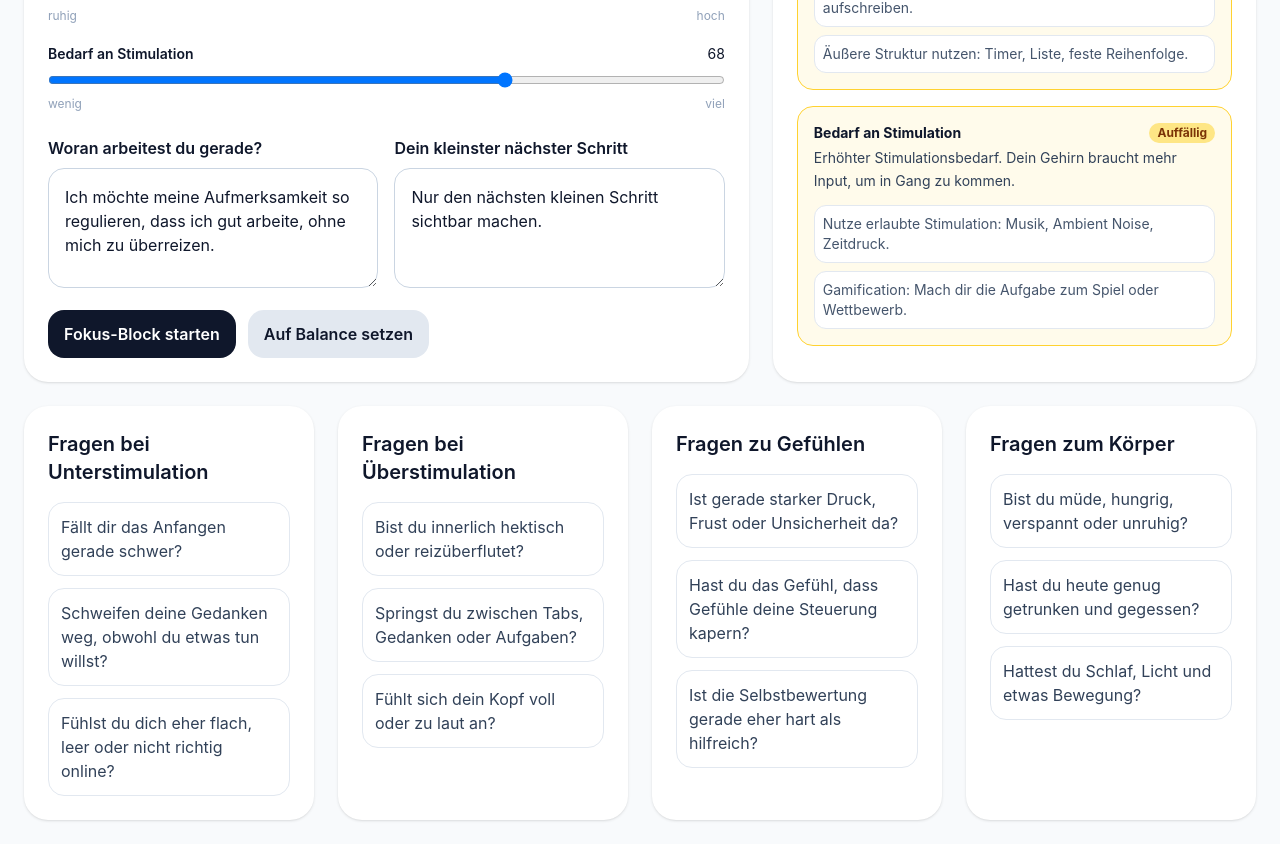
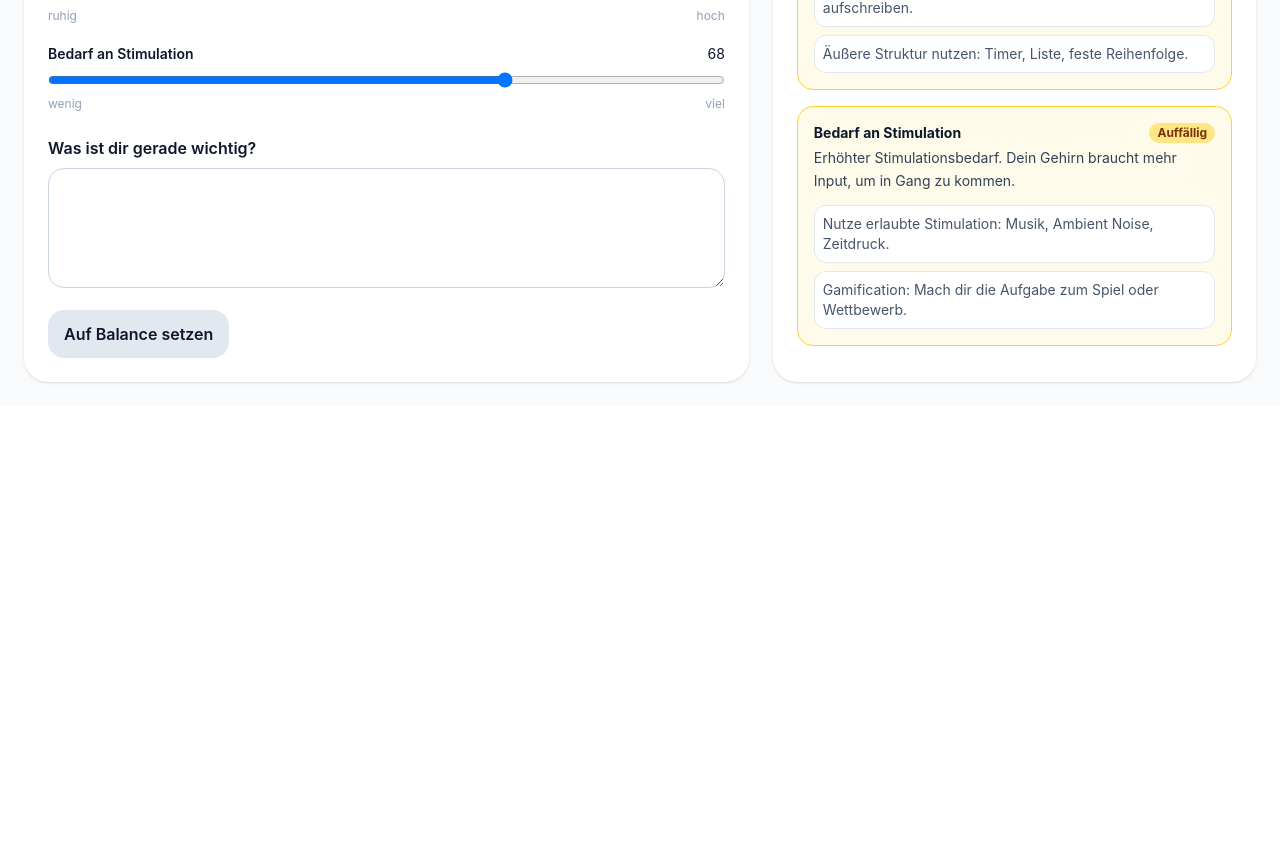
Before and after one commit to RobertMischke/self-regulation, an Angular app: page /dashboard/adhs-regulation in a window 1280 px wide. Shown: the part 820-1664 px from the top of the page. After the commit the page ends 1226 px from the top, so only its background shows below. Built offline with nearby package versions, Linux system fonts and the light colour scheme.

Commit message:
feat: streamline dashboard configuration by removing question groups and updating default intention

```diff
--- a/src/app/configs/adhs-regulation.config.ts
+++ b/src/app/configs/adhs-regulation.config.ts
@@ -321,43 +321,4 @@ export const adhsRegulationConfig: DashboardConfig = {
     { sliderKey: 'emotionalPressure', target: 28 },
     { sliderKey: 'stimulationNeed', target: 48 },
   ],
-
-  questionGroups: [
-    {
-      title: 'Fragen bei Unterstimulation',
-      questions: [
-        'Fällt dir das Anfangen gerade schwer?',
-        'Schweifen deine Gedanken weg, obwohl du etwas tun willst?',
-        'Fühlst du dich eher flach, leer oder nicht richtig online?',
-      ],
-    },
-    {
-      title: 'Fragen bei Überstimulation',
-      questions: [
-        'Bist du innerlich hektisch oder reizüberflutet?',
-        'Springst du zwischen Tabs, Gedanken oder Aufgaben?',
-        'Fühlt sich dein Kopf voll oder zu laut an?',
-      ],
-    },
-    {
-      title: 'Fragen zu Gefühlen',
-      questions: [
-        'Ist gerade starker Druck, Frust oder Unsicherheit da?',
-        'Hast du das Gefühl, dass Gefühle deine Steuerung kapern?',
-        'Ist die Selbstbewertung gerade eher hart als hilfreich?',
-      ],
-    },
-    {
-      title: 'Fragen zum Körper',
-      questions: [
-        'Bist du müde, hungrig, verspannt oder unruhig?',
-        'Hast du heute genug getrunken und gegessen?',
-        'Hattest du Schlaf, Licht und etwas Bewegung?',
-      ],
-    },
-  ],
-
-  defaultTask: 'Ich möchte meine Aufmerksamkeit so regulieren, dass ich gut arbeite, ohne mich zu überreizen.',
-  defaultMicroCommitment: 'Nur den nächsten kleinen Schritt sichtbar machen.',
-  resetMicroCommitment: 'Den kleinsten nächsten Schritt auswählen und anfangen.',
 };
--- a/src/app/configs/emotion-regulation.config.ts
+++ b/src/app/configs/emotion-regulation.config.ts
@@ -297,43 +297,4 @@ export const emotionRegulationConfig: DashboardConfig = {
     { sliderKey: 'frustration', target: 20 },
     { sliderKey: 'bodyTension', target: 25 },
   ],
-
-  questionGroups: [
-    {
-      title: 'Emotionaler Druck',
-      questions: [
-        'Fühlst du gerade inneren Druck, ohne klaren Auslöser?',
-        'Reagierst du stärker als die Situation es erfordert?',
-        'Fällt es dir schwer, zur Ruhe zu kommen?',
-      ],
-    },
-    {
-      title: 'Scham & Selbstbewertung',
-      questions: [
-        'Bewertest du dich gerade hart für etwas?',
-        'Hast du das Gefühl, nicht zu genügen?',
-        'Vergleichst du dich gerade mit anderen?',
-      ],
-    },
-    {
-      title: 'Sicherheit & Bindung',
-      questions: [
-        'Fühlst du dich gerade sicher in deinen Beziehungen?',
-        'Hast du das Gefühl, dazuzugehören?',
-        'Gibt es jemanden, den du jetzt anrufen könntest?',
-      ],
-    },
-    {
-      title: 'Körperreaktion',
-      questions: [
-        'Sind Schultern, Kiefer oder Bauch angespannt?',
-        'Hast du einen Kloß im Hals oder Enge in der Brust?',
-        'Ist dein Atem flach oder unregelmäßig?',
-      ],
-    },
-  ],
-
-  defaultTask: 'Ich möchte verstehen, was mich gerade emotional belastet, und einen ersten Schritt zur Regulation finden.',
-  defaultMicroCommitment: 'Einmal bewusst durchatmen und hinspüren.',
-  resetMicroCommitment: 'Kurz innehalten und wahrnehmen, wie es mir gerade geht.',
 };
--- a/src/app/configs/recovery-dashboard.config.ts
+++ b/src/app/configs/recovery-dashboard.config.ts
@@ -288,43 +288,4 @@ export const recoveryDashboardConfig: DashboardConfig = {
     { sliderKey: 'recoveryTime', target: 65 },
     { sliderKey: 'motivation', target: 68 },
   ],
-
-  questionGroups: [
-    {
-      title: 'Energie & Erschöpfung',
-      questions: [
-        'Fühlst du dich schon morgens müde?',
-        'Brauchst du Koffein, um überhaupt zu funktionieren?',
-        'Hast du das Gefühl, dass Erholung nicht mehr reicht?',
-      ],
-    },
-    {
-      title: 'Schlaf & Rhythmus',
-      questions: [
-        'Wachst du nachts auf oder schläfst du unruhig?',
-        'Ist dein Schlafrhythmus gerade regelmäßig?',
-        'Fühlst du dich morgens erholt?',
-      ],
-    },
-    {
-      title: 'Körpersignale',
-      questions: [
-        'Hast du Kopfschmerzen, Rückenschmerzen oder Verspannungen?',
-        'Isst du regelmäßig und ausgewogen?',
-        'Trinkst du genug Wasser?',
-      ],
-    },
-    {
-      title: 'Mentale Last',
-      questions: [
-        'Kreisen deine Gedanken, auch wenn du abschalten willst?',
-        'Fällt es dir schwer, Dinge loszulassen?',
-        'Hast du das Gefühl, nie fertig zu werden?',
-      ],
-    },
-  ],
-
-  defaultTask: 'Ich möchte meinen Energiehaushalt verstehen und herausfinden, was ich heute brauche.',
-  defaultMicroCommitment: 'Einmal kurz innehalten und spüren, wie müde ich wirklich bin.',
-  resetMicroCommitment: 'Einen Moment Ruhe nehmen und nichts leisten müssen.',
 };
--- a/src/app/dashboard/dashboard.component.html
+++ b/src/app/dashboard/dashboard.component.html
@@ -53,36 +53,17 @@
           }
         </div>
 
-        <div class="mt-6 grid gap-4 md:grid-cols-2">
-          <div>
-            <label for="currentTask" class="font-semibold">Woran arbeitest du gerade?</label>
-            <textarea
-              id="currentTask"
-              [value]="currentTask()"
-              (input)="currentTask.set($any($event.target).value)"
-              class="mt-2 min-h-[120px] w-full rounded-2xl border border-slate-300 bg-white p-4"
-            ></textarea>
-          </div>
-
-          <div>
-            <label for="microCommitment" class="font-semibold">Dein kleinster n&#228;chster Schritt</label>
-            <textarea
-              id="microCommitment"
-              [value]="microCommitment()"
-              (input)="microCommitment.set($any($event.target).value)"
-              class="mt-2 min-h-[120px] w-full rounded-2xl border border-slate-300 bg-white p-4"
-            ></textarea>
-          </div>
+        <div class="mt-6">
+          <label for="intention" class="font-semibold">Was ist dir gerade wichtig?</label>
+          <textarea
+            id="intention"
+            [value]="intention()"
+            (input)="intention.set($any($event.target).value)"
+            class="mt-2 min-h-[120px] w-full rounded-2xl border border-slate-300 bg-white p-4"
+          ></textarea>
         </div>
 
-        <div class="mt-4 flex flex-wrap gap-3">
-          <button
-            type="button"
-            (click)="startFocusBlock()"
-            class="rounded-2xl bg-slate-900 px-4 py-3 font-semibold text-white"
-          >
-            Fokus-Block starten
-          </button>
+        <div class="mt-4">
           <button
             type="button"
             (click)="resetToBalanced()"
@@ -91,12 +72,6 @@
             Auf Balance setzen
           </button>
         </div>
-
-        @if (focusMessage()) {
-          <div class="mt-4 whitespace-pre-wrap rounded-2xl bg-slate-100 p-4 text-sm text-slate-700">
-            {{ focusMessage() }}
-          </div>
-        }
       </section>
 
       <div class="grid gap-6">
@@ -165,21 +140,7 @@
       </div>
     </div>
 
-    <!-- Question Groups -->
-    @if (config.questionGroups.length > 0) {
-      <section class="grid gap-6 sm:grid-cols-2 xl:grid-cols-4">
-        @for (group of config.questionGroups; track group.title) {
-          <div class="rounded-3xl bg-white p-6 shadow-sm">
-            <h2 class="mb-4 text-xl font-semibold">{{ group.title }}</h2>
-            <div class="grid gap-3">
-              @for (question of group.questions; track question) {
-                <div class="rounded-2xl border border-slate-200 bg-white p-3 text-slate-700">{{ question }}</div>
-              }
-            </div>
-          </div>
-        }
-      </section>
-    }
+
 
   </div>
 </div>
--- a/src/app/dashboard/dashboard.component.ts
+++ b/src/app/dashboard/dashboard.component.ts
@@ -19,9 +19,7 @@ export class DashboardComponent {
 
   readonly config: DashboardConfig;
   readonly values: WritableSignal<Record<string, number>>;
-  readonly currentTask: WritableSignal<string>;
-  readonly microCommitment: WritableSignal<string>;
-  readonly focusMessage = signal('');
+  readonly intention: WritableSignal<string>;
 
   readonly computedMetrics: Signal<Record<string, number>>;
   readonly regulationValue: Signal<number>;
@@ -45,8 +43,7 @@ export class DashboardComponent {
     }
 
     this.values = signal({ ...this.config.defaultValues });
-    this.currentTask = signal(this.config.defaultTask);
-    this.microCommitment = signal(this.config.defaultMicroCommitment);
+    this.intention = signal(this.config.defaultIntention ?? '');
 
     this.computedMetrics = computed(() => computeAllMetrics(this.config, this.values()));
 
@@ -80,13 +77,6 @@ export class DashboardComponent {
 
   resetToBalanced(): void {
     this.values.set({ ...this.config.resetValues });
-    this.microCommitment.set(this.config.resetMicroCommitment);
-    this.focusMessage.set('');
-  }
-
-  startFocusBlock(): void {
-    this.focusMessage.set(
-      `Aktiver Modus: ${this.activeMode().label}\n\nAktuelle Aufgabe: ${this.currentTask()}\n\nNächster Schritt: ${this.microCommitment()}`
-    );
+    this.intention.set(this.config.defaultIntention ?? '');
   }
 }
--- a/src/app/pages/home/home.component.ts
+++ b/src/app/pages/home/home.component.ts
@@ -84,8 +84,7 @@ import { getAllDashboardConfigs } from '../../configs/dashboard-registry';
                 </div>
                 <div class="mt-4 text-xs text-slate-400">
                   {{ config.sliders.length }} Slider &middot;
-                  {{ configModeCount(config) }} Modi &middot;
-                  {{ config.questionGroups.length }} Fragegruppen
+                  {{ configModeCount(config) }} Modi
                 </div>
               </a>
             }
```
Also changed, not shown: src/app/models/dashboard-config.ts (+1 -8 lines), 1 other file (tests, documents, lock files or other folders).
